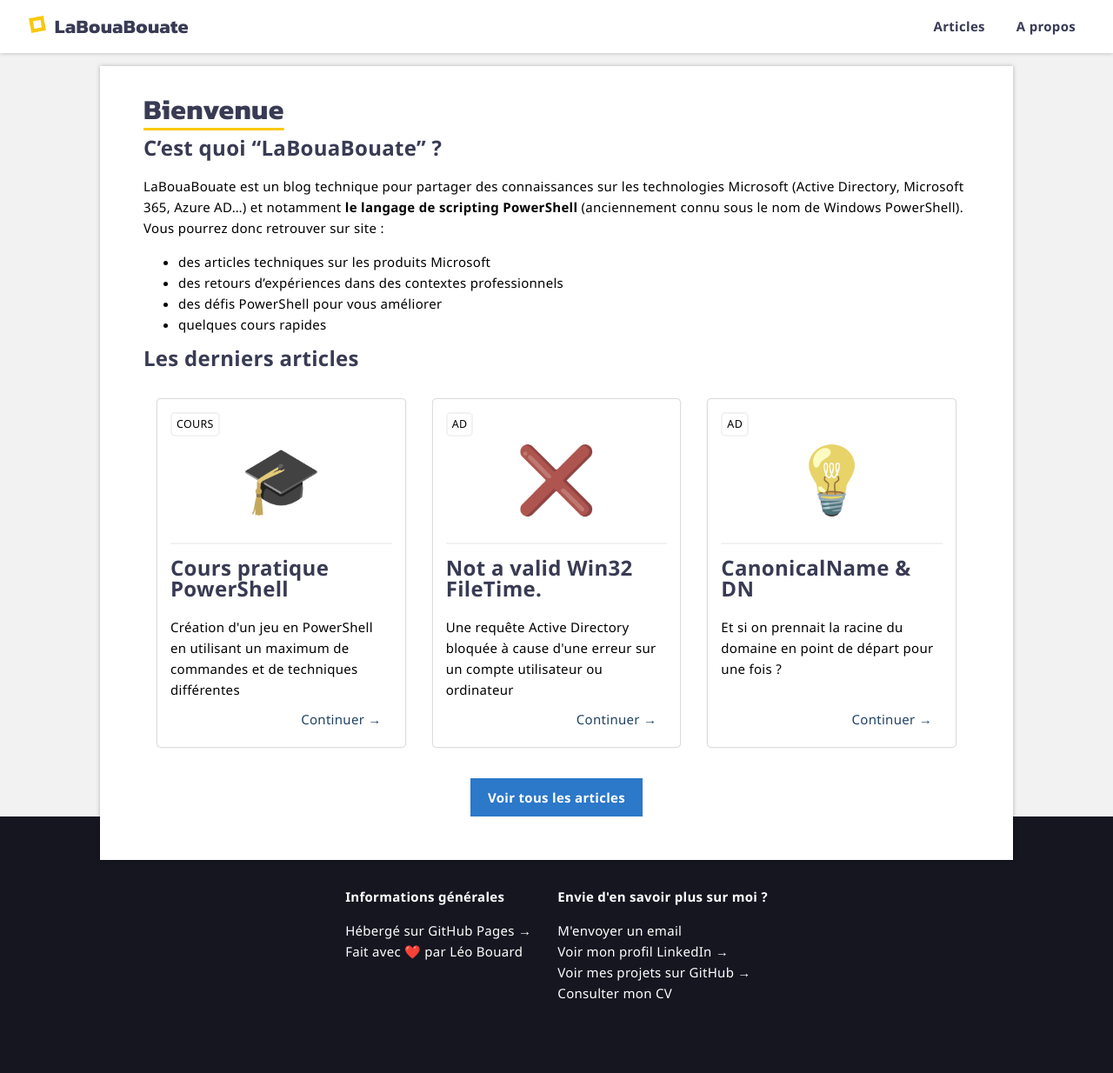
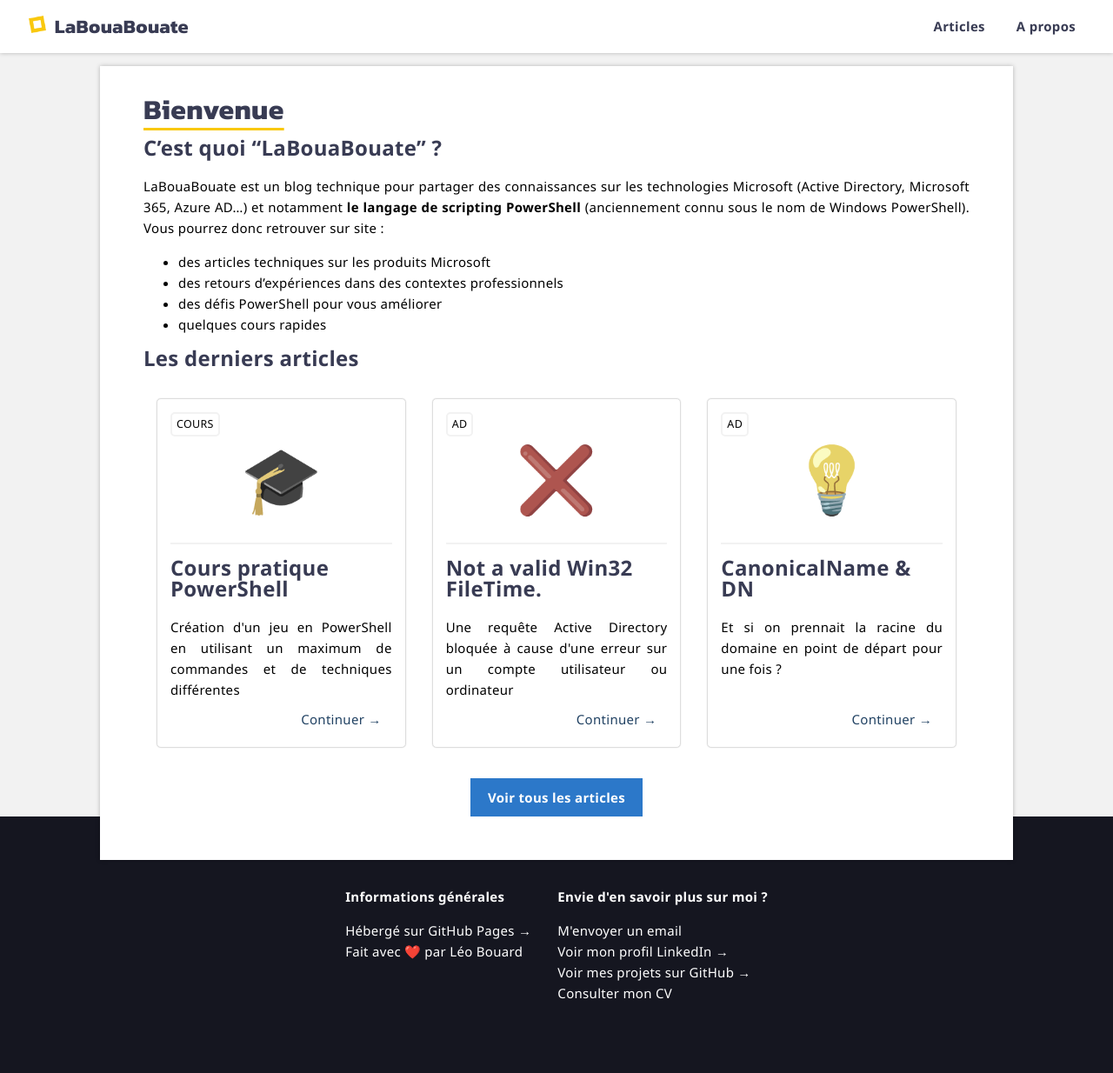
Before and after one commit to leobouard/leobouard.github.io, a Jekyll site: the page built from index.md, in a window 1280 px wide. Shown: the whole page at 87% size. Built offline with Jekyll 4.4.1, drawn with Linux system fonts in a browser that asks for light colours; some web fonts are replaced; our own code applies the rules of GitHub Pages for plain Markdown files.

Commit message:
Update style.scss

```diff
--- a/assets/css/style.scss
+++ b/assets/css/style.scss
@@ -79,6 +79,11 @@
     max-width: 950px;
     overflow: hidden;
     box-shadow: 0 0 5px 0 #00000040;
+
+    p {
+        text-align: justify;
+        text-justify: inter-word;
+    }
 
     /* --- BUTTON LINK --- */
 
@@ -344,7 +349,7 @@
     }
 
     section {
-        padding: 20px;
+        padding: 15px;
         min-height: 80%;
         overflow: scroll;
     }
```
